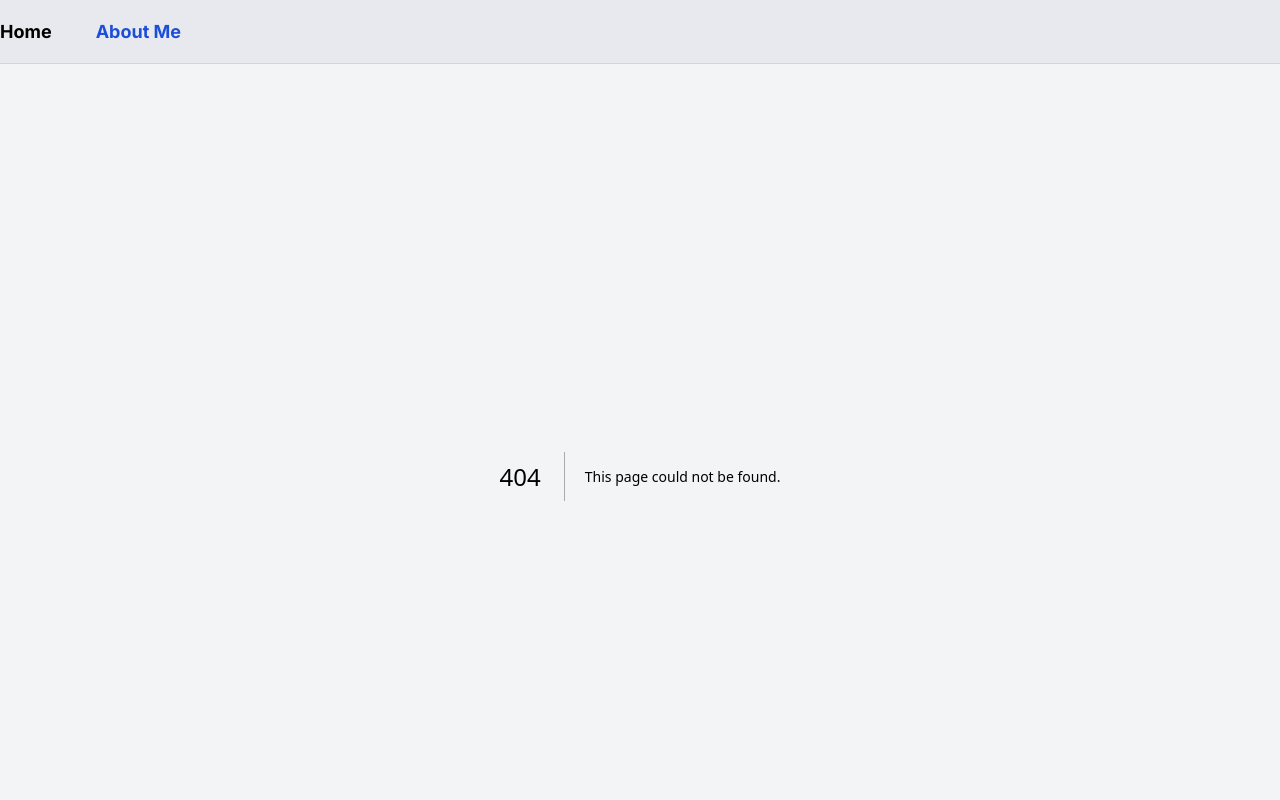
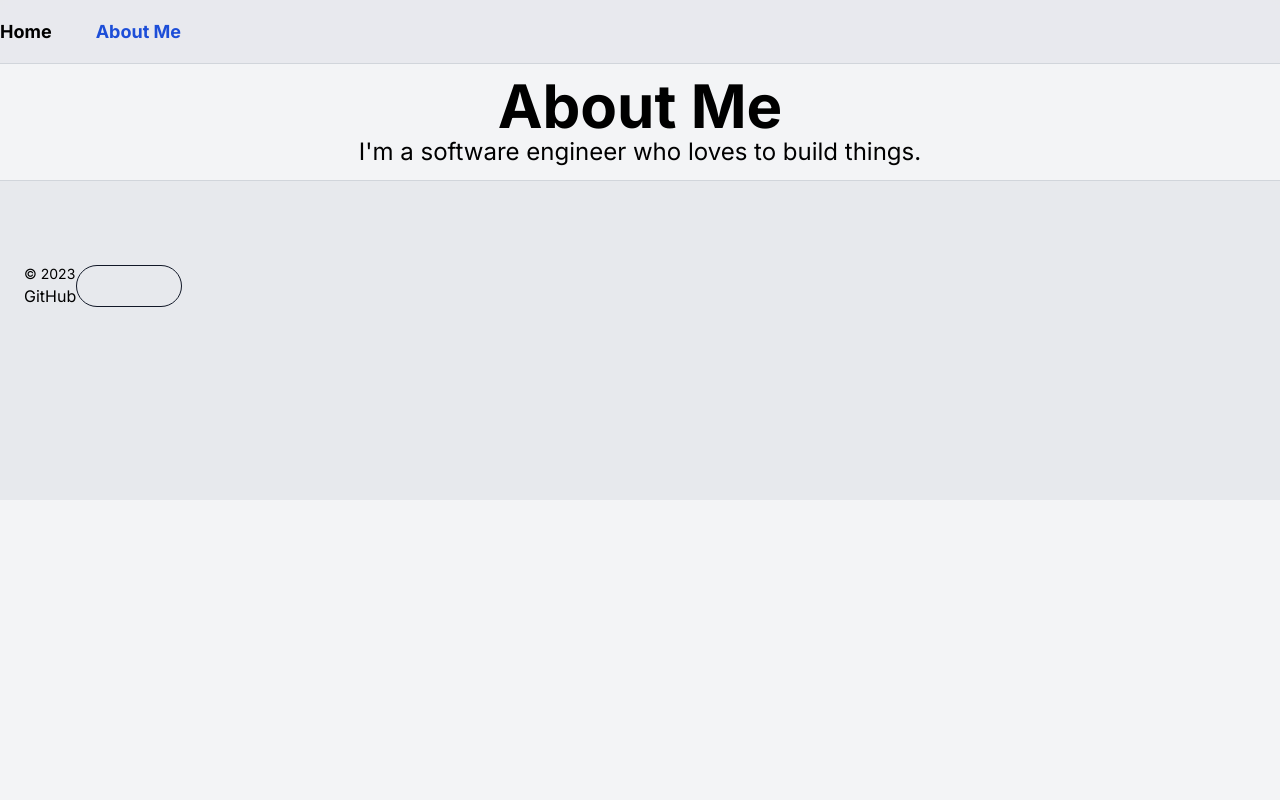
Before and after one commit to powerlego/personal-website, a Next.js app: page /about-me in a window 1280 px wide. Before the commit this address had no page. Shown: the top 800 px of the page. Built offline with nearby package versions, Linux system fonts and the light colour scheme; what @savvywombat/tailwindcss-grid-areas would draw is missing.

Commit message:
Added temp page for about me

```diff
--- /dev/null
+++ b/src/app/about-me/page.tsx
@@ -0,0 +1,8 @@
+export default function AboutMe() {
+  return (
+    <div className="flex flex-col items-center justify-center">
+      <h1 className="text-6xl font-bold">About Me</h1>
+      <p className="text-2xl">I&apos;m a software engineer who loves to build things.</p>
+    </div>
+  );
+}
```
